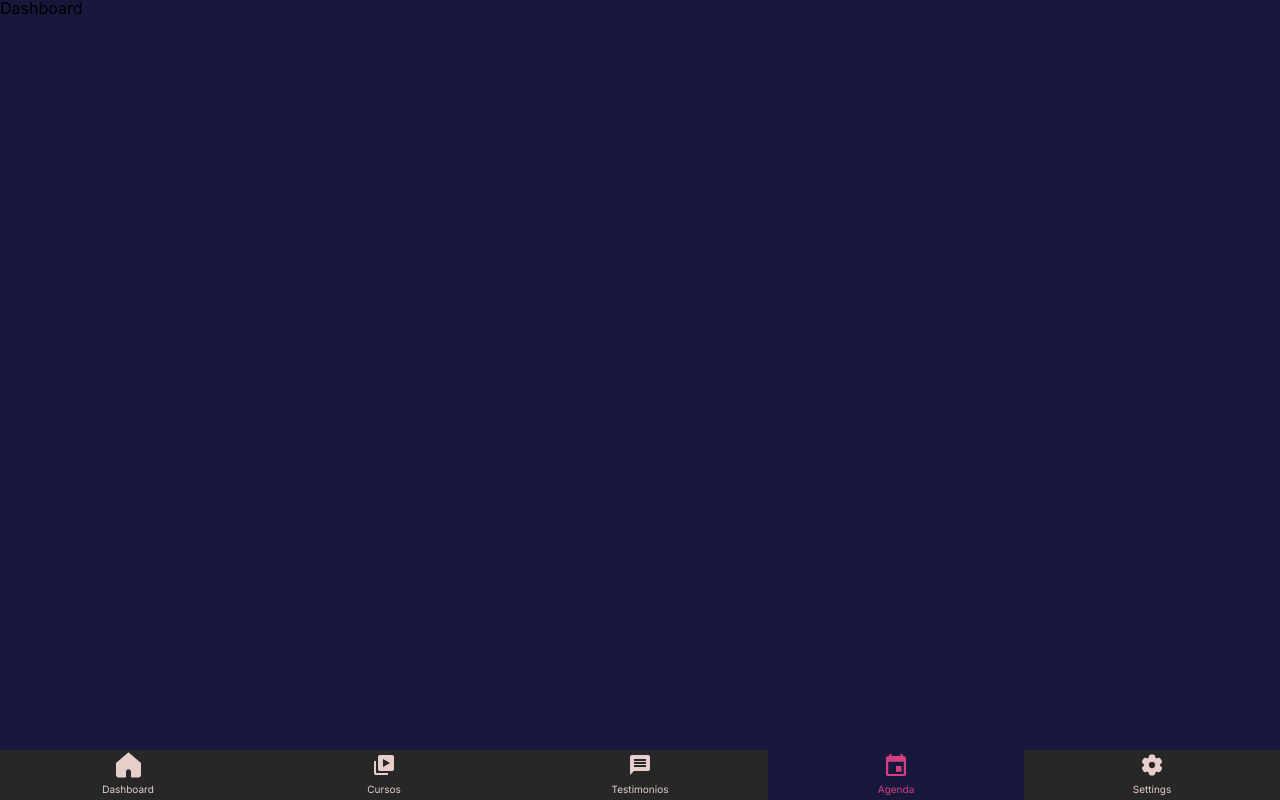
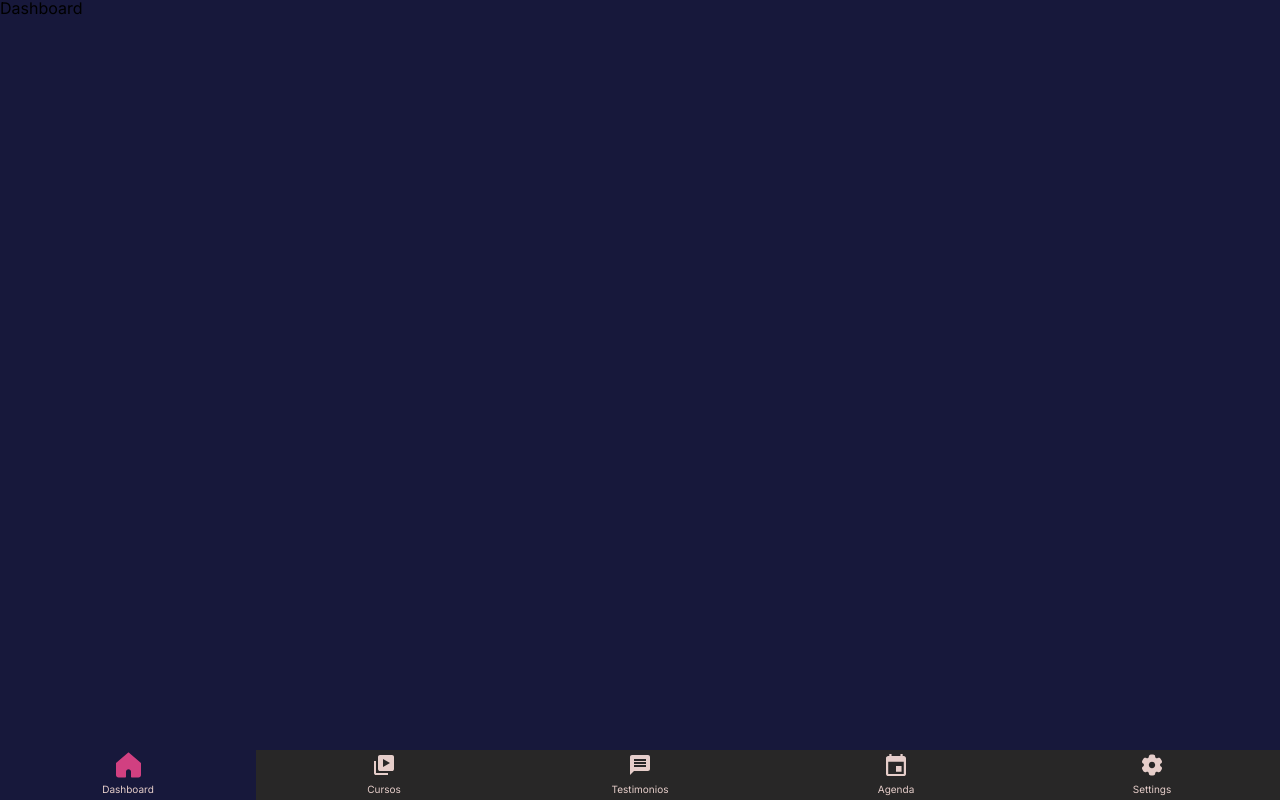
Before and after one commit to JuanMedinaRdz/Odeth-Magia-y-Videncia, a Next.js app in the folder frontend/admin-dashboard/: page /dashboard in a window 1280 px wide. Built offline with nearby package versions, Linux system fonts and the light colour scheme.

Commit message:
💄 add berry

```diff
--- a/frontend/admin-dashboard/shared/components/Option.tsx
+++ b/frontend/admin-dashboard/shared/components/Option.tsx
@@ -1,3 +1,4 @@
+"use client";
 import React from "react";
 import styled from "styled-components";
 import Image from "next/image";
@@ -23,15 +24,30 @@ const Wrapper = styled.div<{ selected: boolean }>`
   color: ${({ selected }) => (selected ? Pink2 : Pink)};
   align-items: center;
   width: 100%;
+  position: relative;
   background-color: ${({ selected }) => (selected ? BlueDark : "#282727")};
+`;
+
+const Berry = styled.div`
+  background-color: red;
+  width: 12px;
+  height: 12px;
+  border-radius: 20px;
+  position: absolute;
+  right: 20px;
+  display: flex;
+  justify-content: center;
 `;
 
 type Props = {
   route: Route;
+  selected: boolean;
+  setRoute: (route: Route) => void;
+  notificationNumb?: number;
 };
 
-export default function Option({ route }: Props) {
-  const selected = route === "Agenda";
+export default function Option(props: Props) {
+  const { route, selected, setRoute, notificationNumb } = props;
 
   const getImage = (): React.ReactNode => {
     let image = selected ? DashboardSelected : Dashboard;
@@ -59,8 +75,23 @@ export default function Option({ route }: Props) {
     );
   };
 
+  const selectOption = () => {
+    setRoute(route);
+  };
+
+  const getBerry = () => {
+    if (notificationNumb === undefined) return <></>;
+    if (notificationNumb === 0) return <></>;
+    return (
+      <Berry>
+        <Text>{notificationNumb}</Text>
+      </Berry>
+    );
+  };
+
   return (
-    <Wrapper selected={selected}>
+    <Wrapper onClick={selectOption} selected={selected}>
+      {getBerry()}
       {getImage()}
       <Text>{route}</Text>
     </Wrapper>
--- a/frontend/admin-dashboard/shared/components/Text.tsx
+++ b/frontend/admin-dashboard/shared/components/Text.tsx
@@ -1,5 +1,6 @@
 import React from "react";
 import styled from "styled-components";
+import { Pink } from "@shared/colors";
 
 const getSize = (size: TextSize): string => {
   switch (size) {
@@ -14,6 +15,7 @@ const getSize = (size: TextSize): string => {
 
 const CustomText = styled.span<{ size: TextSize }>`
   font-size: ${({ size }) => getSize(size)};
+  color: ${Pink};
 `;
 
 type TextSize = "small" | "medium" | "big";
--- a/frontend/admin-dashboard/shared/components/navbar.tsx
+++ b/frontend/admin-dashboard/shared/components/navbar.tsx
@@ -1,8 +1,7 @@
 "use client";
-import React from "react";
+import React, { useState } from "react";
 import styled from "styled-components";
 import Option from "./Option";
-import { gutter } from "@shared/constants";
 import { Route } from "@shared/types";
 
 const Footer = styled.footer`
@@ -20,11 +19,20 @@ const Options: Route[] = [
 ];
 
 function NavBar() {
+  const [currentRoute, setcurrentRoute] = useState("Dashboard");
   return (
     <Footer>
-      {Options.map((route: Route) => (
-        <Option key={route} route={route} />
-      ))}
+      {Options.map((route: Route) => {
+        const selected = route === currentRoute;
+        return (
+          <Option
+            setRoute={setcurrentRoute}
+            selected={selected}
+            key={route}
+            route={route}
+          />
+        );
+      })}
     </Footer>
   );
 }
```
